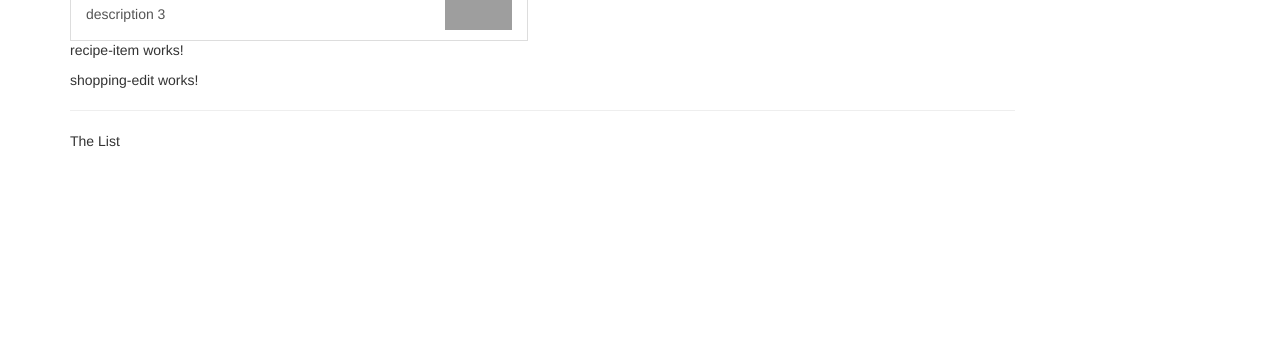
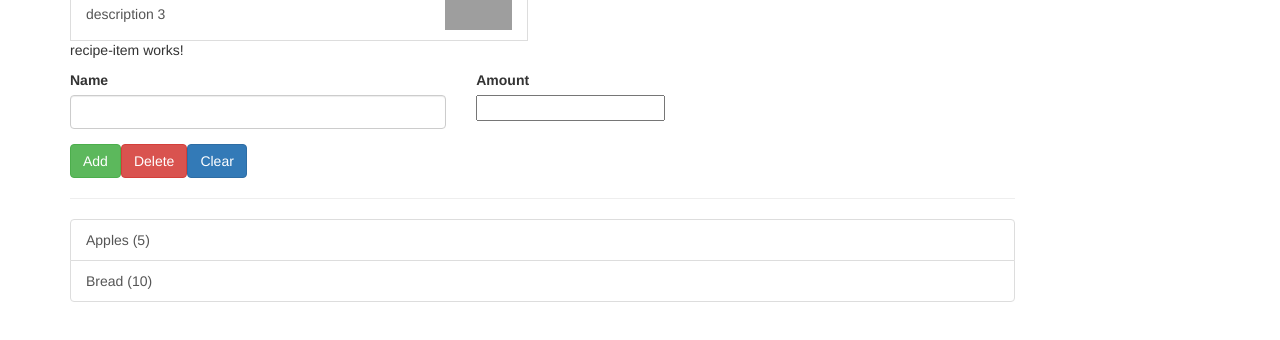
Before and after one commit to jrmahechad/angular-course-udemy, an Angular app: page / in a window 1280 px wide. Shown: the part 320-660 px from the top of the page. Built offline with nearby package versions, Linux system fonts and the light colour scheme; grey boxes are pictures that could not be loaded.

Commit message:
shopping list

```diff
--- /dev/null
+++ b/src/app/shared/ingredient.model.ts
@@ -0,0 +1,5 @@
+export class Ingredient {
+  constructor(public name: string, public amount: number) {
+
+  }
+}
--- a/src/app/shopping-list/shopping-edit/shopping-edit.component.html
+++ b/src/app/shopping-list/shopping-edit/shopping-edit.component.html
@@ -1,3 +1,23 @@
-<p>
-  shopping-edit works!
-</p>
+<div class="row">
+  <div class="col-xs-12">
+    <form>
+      <div class="row">
+        <div class="col-sm-5 form-group">
+          <label for="name">Name</label>
+          <input type="text" name="name" id="name" class="form-control">
+        </div>
+        <div class="col-sm-2 form-group">
+          <label for="amount">Amount</label>
+          <input type="number" name="amount" id="amount">
+        </div>
+      </div>
+      <div class="row">
+        <div class="col-xs-12">
+          <button class="btn btn-success" type="submit">Add</button>
+          <button class="btn btn-danger" type="button">Delete</button>
+          <button class="btn btn-primary" type="button">Clear</button>
+        </div>
+      </div>
+    </form>
+  </div>
+</div>
--- a/src/app/shopping-list/shopping-list.component.html
+++ b/src/app/shopping-list/shopping-list.component.html
@@ -2,6 +2,10 @@
   <div class="col-xs-10">
     <app-shopping-edit></app-shopping-edit>
     <hr>
-    <p>The List</p>
+    <ul class="list-group">
+      <a class="list-group-item" style="cursor: pointer" *ngFor="let ingredient of ingredients">
+        {{ingredient.name}} ({{ingredient.amount}})
+      </a>
+    </ul>
   </div>
 </div>
--- a/src/app/shopping-list/shopping-list.component.ts
+++ b/src/app/shopping-list/shopping-list.component.ts
@@ -1,4 +1,5 @@
 import { Component, OnInit } from '@angular/core';
+import { Ingredient } from '../shared/ingredient.model';
 
 @Component({
   selector: 'app-shopping-list',
@@ -6,6 +7,10 @@
   styleUrls: ['./shopping-list.component.css']
 })
 export class ShoppingListComponent implements OnInit {
+  ingredients: Ingredient[] = [
+    new Ingredient('Apples', 5),
+    new Ingredient('Bread', 10),
+  ];
 
   constructor() { }
 
```
